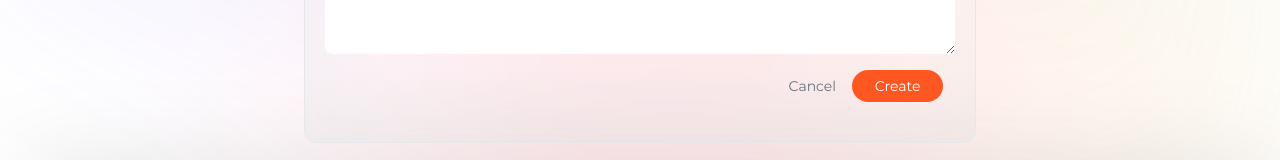
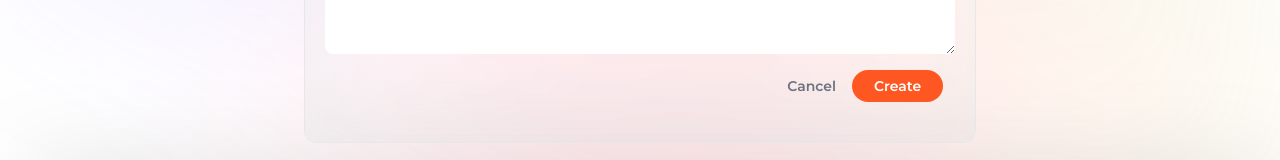
Before and after one commit to lyonelpierce/Capstone, a Next.js app: page /create-tattoo in a window 1280 px wide. Shown: the part 605-765 px from the top of the page. Built offline with nearby package versions, Linux system fonts and the light colour scheme; no server answers.

Commit message:
Save button update

```diff
--- a/components/AImages.jsx
+++ b/components/AImages.jsx
@@ -137,7 +137,7 @@ const AImages = ({ generationResponse }) => {
                   onClick={() => handleSaveImg(imageObj, true)}
                 >
                   <IconEyeCheck width={25} height={20} />
-                  Save Public
+                  Publish & Save
                 </button>
                 <button
                   className="bg-amber-500 text-white text-sm font-semibold px-3 py-2 rounded-full flex hover:bg-amber-600"
--- a/components/Form.jsx
+++ b/components/Form.jsx
@@ -90,7 +90,7 @@ const Form = ({ post, setPost, submitting, handleSubmit }) => {
         <div className="flex-end mx-3 my-3 mb-5 gap-4">
           <Link
             href="/"
-            className="text-gray-500 text-sm hover:text-orange-600"
+            className="text-gray-500 text-sm hover:text-orange-600 font-semibold"
           >
             Cancel
           </Link>
@@ -98,7 +98,7 @@ const Form = ({ post, setPost, submitting, handleSubmit }) => {
           <button
             type="submit"
             disabled={submitting}
-            className="px-5 py-1.5 text-sm bg-primary-orange rounded-full text-white md:min-w-[15%] md:max-w-[15%] hover:bg-orange-700"
+            className="px-5 py-1.5 text-sm font-semibold bg-primary-orange rounded-full text-white md:min-w-[15%] md:max-w-[15%] hover:bg-orange-700"
           >
             {submitting ? formatCounter(counter) : "Create"}
           </button>
```
